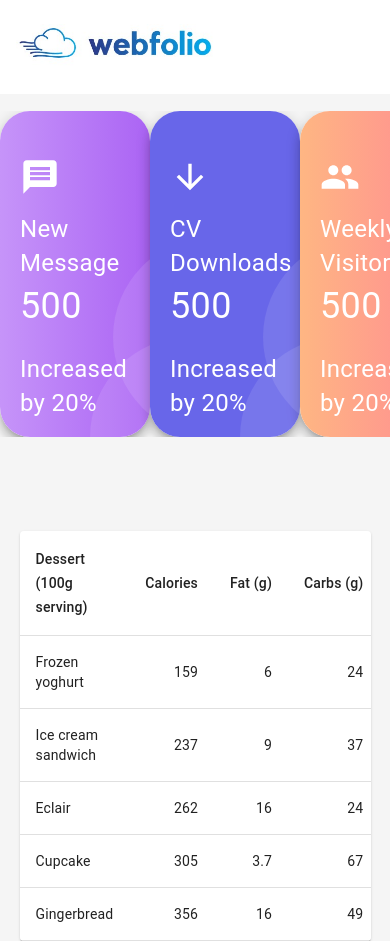
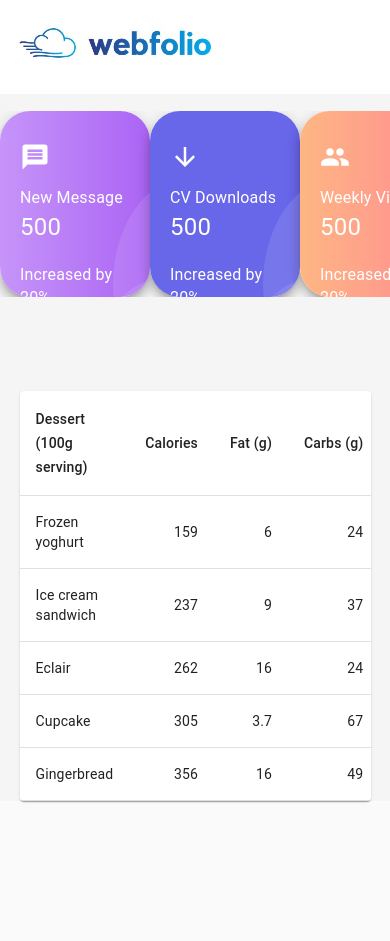
Before and after one commit to lucatosc/Portfolio-dashboard-editor-velzon, a React (Create React App) app: page / in a window 390 px wide. After the commit the page ends 844 px from the top, so only its background shows below. Built offline with nearby package versions, Linux system fonts and the light colour scheme.

Commit message:
Dashboard and Analytics card made mobile responisve
Made use of the Card, Typography and Grid components and MUI makeStyles

```diff
--- a/src/components/AnalyticsCard.jsx
+++ b/src/components/AnalyticsCard.jsx
@@ -8,9 +8,9 @@ const useStyles = makeStyles((theme) => ({
         width:"25%",
         borderRadius: "30px",
         minWidth:"250px",
-        [theme.breakpoints.down("md")]:{
-            width: "15%",
-            height: "50%",
+        [theme.breakpoints.down("sm")]:{
+            width: "25%",
+            height: "22vh",
             minWidth: "150px",
         }
     },
@@ -20,13 +20,37 @@ const useStyles = makeStyles((theme) => ({
         width:200,
         height:200,
         borderRadius: "50%",
+        [theme.breakpoints.down("sm")]: {
+            width: "25%",
+            height: "25vh",
+            minWidth: "150px",
+        }
     },
     iconStyle:{
         fontSize: 40,
         marginBottom: "10px",
         marginTop: "30px",
-        color: "white"
-    }
+        color: "white",
+        [theme.breakpoints.down("sm")]: {
+            fontSize:30,
+            marginTop: "15px",
+        }
+    },
+    contentP:{
+        color: "white",
+        fontSize: 24,
+        [theme.breakpoints.down("sm")]: {
+            fontSize: 16,
+        }
+    },
+    numberP:{
+        color: "white",
+        fontSize: 36,
+        marginBottom: "20px",
+        [theme.breakpoints.down("sm")]: {
+            fontSize: 24
+       }
+    },
 }))
 const AnalyticsCard = (props) => {
     const classes = useStyles()
@@ -50,13 +74,13 @@ const AnalyticsCard = (props) => {
             <Card raised className={classes.root} component={Paper}>
                 <CardContent style={{width:"100%", height:"100%", paddingLeft:"20px", background:color}}>
                    {icon}
-                    <Typography variant="body2" style={{color:"white", fontSize:24}}>
+                    <Typography variant="body2" className={classes.contentP} >
                       {message}
                     </Typography>
-                    <Typography variant="body2" style={{ color: "white", fontSize: 36, marginBottom:"20px" }}>
+                    <Typography variant="body2" className={classes.numberP}>
                         {props.number}
                     </Typography>
-                    <Typography variant="body2" style={{ color: "white", fontSize: 24, marginTop: "20px" }}>
+                <Typography variant="body2" className={classes.contentP} style={{ marginTop: "20px"}}>
                         Increased by {props.percent}%
                     </Typography>
 
```
